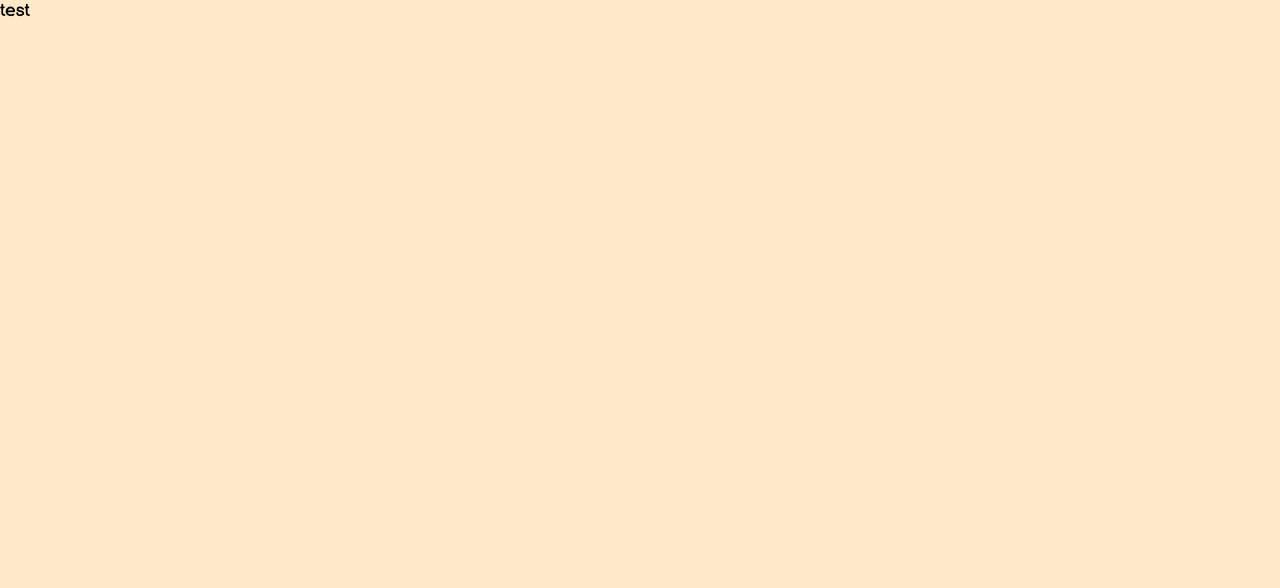
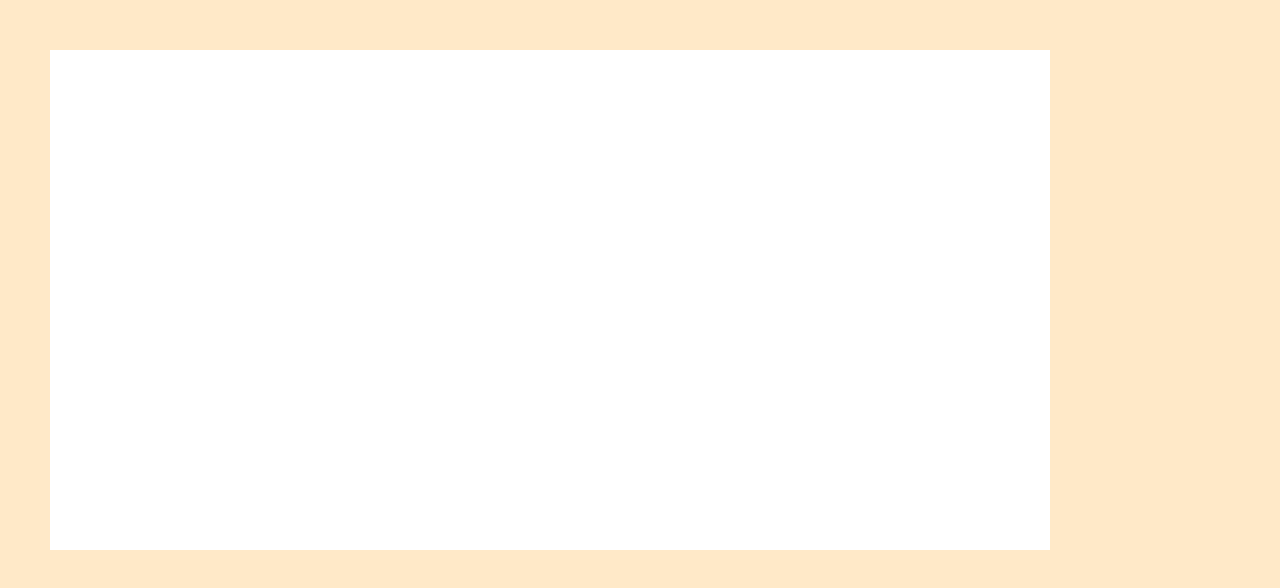
Before and after one commit to andrew-besedin/drawguess-ru, a Next.js app: page /game/1 in a window 1280 px wide. Shown: the top 588 px of the page. Built offline with nearby package versions, Linux system fonts and the light colour scheme.

Commit message:
add game canvas

```diff
--- a/src/app/game/[id]/page.tsx
+++ b/src/app/game/[id]/page.tsx
@@ -1,7 +1,12 @@
-
+import styles from "@/styles/Game.module.scss";
+import DrawCanvas from "@/components/pages/game/DrawCanvas/DrawCanvas";
 
 export default function Game() {
     return (
-        <p>test</p>
+        <>
+            <main className={styles.game}>
+                <DrawCanvas />
+            </main>
+        </>
     )
 }
--- a/src/app/globals.scss
+++ b/src/app/globals.scss
@@ -7,15 +7,25 @@
     font-size: 18px;
 }
 
+html {
+    --bg-color: #FFE9C8;
+    --font-color: #000000;
+}
+
 body {
     height: 100vh;
     min-width: 700px;
     max-width: 2200px;
     margin: 0 auto;
-    background-color: #FFE9C8;
+    background-color: var(--bg-color);
 }
 
 h1 {
     font-weight: 400;
     font-size: 48px;
 }
+
+a {
+    text-decoration: none;
+    color: var(--font-color);
+}
--- /dev/null
+++ b/src/components/pages/game/DrawCanvas/DrawCanvas.module.scss
@@ -0,0 +1,4 @@
+.canvas {
+    height: 100%;
+    width: 100%;
+}
--- /dev/null
+++ b/src/components/pages/game/DrawCanvas/DrawCanvas.tsx
@@ -0,0 +1,64 @@
+"use client"
+import styles from "./DrawCanvas.module.scss";
+import { useEffect, useRef, useState } from "react";
+// import { useWindowHeight, useWindowWidth } from "@react-hook/window-size";
+
+export default function DrawCanvas() {
+    const canvasRef = useRef<HTMLCanvasElement>(null);
+
+    const [mouseDown, setMouseDown] = useState(false);
+
+    useEffect(() => {
+        drawCanvas();
+    }, []);
+
+    function drawCanvas() {
+        const canvas = canvasRef.current;
+        const ctx = canvas && canvas.getContext("2d");
+        if (ctx) {
+            ctx.fillStyle = "white";
+            ctx.fillRect(0, 0, canvas.width, canvas.height);
+        }
+    }
+
+    function onMouseDown(event: React.MouseEvent<HTMLCanvasElement, MouseEvent>) {
+        const canvas = canvasRef.current;
+        const ctx = canvas && canvas.getContext("2d");
+
+        if (!ctx) return;
+
+        const { top, left } = canvas.getBoundingClientRect();
+
+        setMouseDown(true);
+        ctx.beginPath();
+        ctx.moveTo(event.clientX - left, event.clientY - top);
+    }
+
+    function onMouseMove(event: React.MouseEvent<HTMLCanvasElement, MouseEvent>) {
+        if (!mouseDown) return;
+        const canvas = canvasRef.current;
+        const ctx = canvas && canvas.getContext("2d");
+
+        if (ctx) {
+            const { top, left } = canvas.getBoundingClientRect();
+
+            ctx.strokeStyle = "black";
+            ctx.lineWidth = 3;
+            ctx.lineTo(event.clientX - left, event.clientY - top);
+            ctx.stroke();
+        }
+    }
+
+    return (
+        <canvas
+            ref={canvasRef}
+            width={1000}
+            height={500}
+            // className={styles.canvas}
+            onMouseMove={onMouseMove}
+            onMouseDown={onMouseDown}
+            onMouseUp={() => setMouseDown(false)}
+            onMouseLeave={() => setMouseDown(false)}
+        />
+    );
+}
--- /dev/null
+++ b/src/styles/Game.module.scss
@@ -0,0 +1,4 @@
+.game {
+    height: 100vh;
+    padding: 50px 50px;
+}
--- a/src/styles/Home.module.scss
+++ b/src/styles/Home.module.scss
@@ -29,6 +29,11 @@
             display: flex;
             gap: 25px;
 
+            .home__button_wrapper {
+                width: 100%;
+                display: flex;
+            }
+
             .home__button {
                 flex: 1;
                 height: 50px;
```
Also changed, not shown: src/app/page.tsx (+10 -7 lines).
